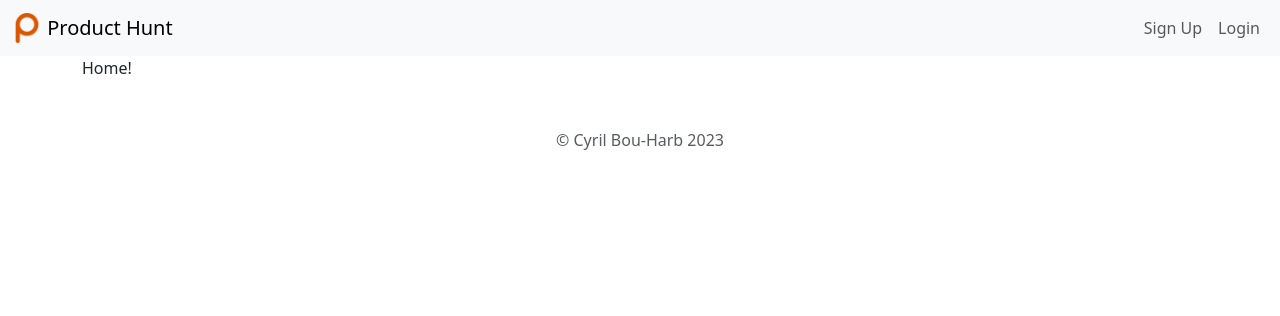
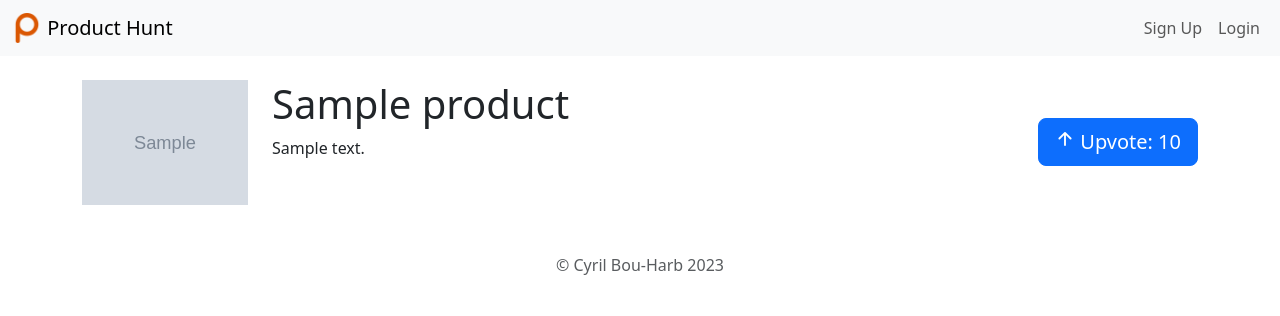
Before and after one commit to cyrilbouharb/Product-Hunt-Django, a Django app: page / in a window 1280 px wide. Shown: the top 316 px of the page. Run offline with Django 3.2, Linux system fonts and the light colour scheme; tables that the repository leaves empty hold one stand-in row (values such as "Sample post"); grey boxes marked "Sample" are stand-in pictures.

Commit message:
Edited home.html used some js

```diff
--- a/products/templates/products/home.html
+++ b/products/templates/products/home.html
@@ -1,8 +1,25 @@
 {% extends 'base.html' %}
-
 
 {% block content %}
 
-Home!
+{% for product in products.all %}
+    <div class="row mt-4">
+        <div class="col-2" onclick="window.location='{%url 'detail' product.id%}'" style="cursor: pointer;">
+            <img src="{{ product.icon.url }}" alt="" class="img-fluid">
+        </div>
+        <div class="col-6" onclick="window.location='{%url 'detail' product.id%}'" style="cursor: pointer;">
+            <h1>{{ product.title }}</h1>
+            <p>{{ product.summary }}</p>
+        </div>
+        <div class="col-4 d-flex align-items-center justify-content-end">
+            <form id="upvote{{ product.id }}" method="POST" action="{% url 'upvote' product.id %}">
+                {% csrf_token %}
+                <button class="btn btn-primary btn-lg" type="submit">
+                    <ion-icon name="arrow-up-outline"></ion-icon> Upvote: {{ product.votes_total }}
+                </button>
+            </form>
+        </div>
+    </div>
+{% endfor %}
 
-{%endblock%}
+{% endblock %}
--- a/products/urls.py
+++ b/products/urls.py
@@ -4,5 +4,6 @@ from . import views
 urlpatterns = [
     path('create', views.create, name='create'),
     path('<int:product_id>', views.detail, name='detail'),
+    path('<int:product_id>/upvote', views.upvote, name='upvote')
 
 ]
--- a/products/views.py
+++ b/products/views.py
@@ -5,7 +5,8 @@ from django.utils import timezone
 # Create your views here.
 
 def home(request):
-    return render(request, 'products/home.html')
+    products = Product.objects
+    return render(request, 'products/home.html', {'products':products})
 
 @login_required
 def create(request):
@@ -36,3 +37,11 @@ def create(request):
 def detail(request, product_id):
     product = get_object_or_404(Product, pk=product_id)
     return render(request, 'products/detail.html', {'product':product})
+
+@login_required
+def upvote(request, product_id):
+    if request.method == 'POST':
+        product = get_object_or_404(Product, pk=product_id)
+        product.votes_total += 1
+        product.save()
+        return redirect('/products/' + str(product.id))
```
Also changed, not shown: products/templates/products/detail.html (+7 -2 lines).
